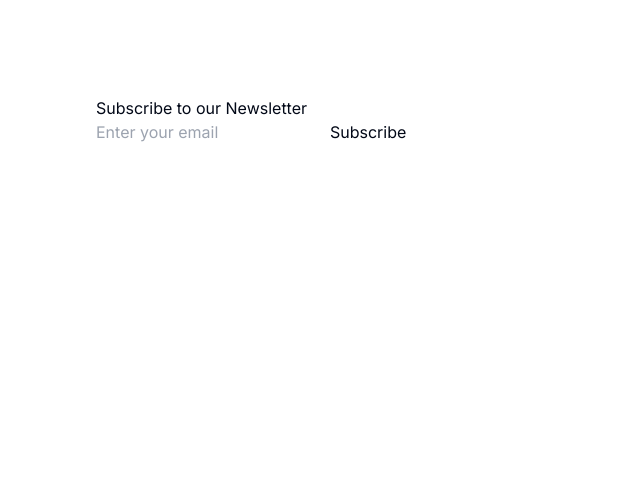
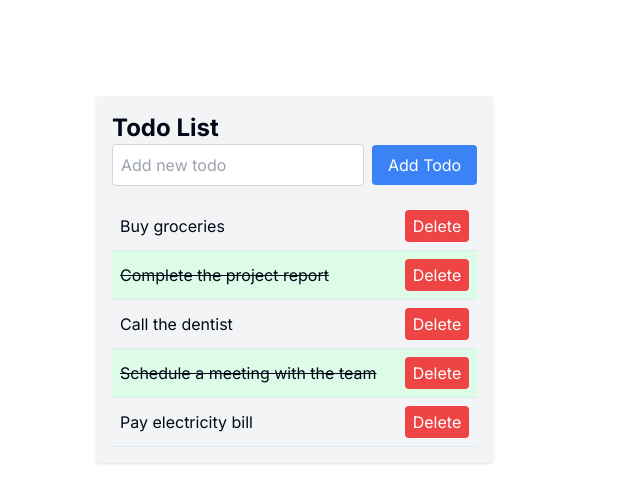
Before and after one commit to Bart-15/rtl-jest, a Next.js app: page / in a window 1280 px wide. Shown: the top 502 px of the page, without its empty margins (0-640 px from the left). Built offline with nearby package versions, Linux system fonts and the light colour scheme.

Commit message:
revert root page.tsx

```diff
--- a/src/app/page.tsx
+++ b/src/app/page.tsx
@@ -1,12 +1,10 @@
 'use client';
-import NewsletterSignup from '@/components/counter/news-letter-signup';
 import TodoList from '@/components/todo/Todo';
 
 export default function Home() {
   return (
     <main className="flex p-24">
-      {/* <TodoList /> */}
-      <NewsletterSignup />
+      <TodoList />
     </main>
   );
 }
```
